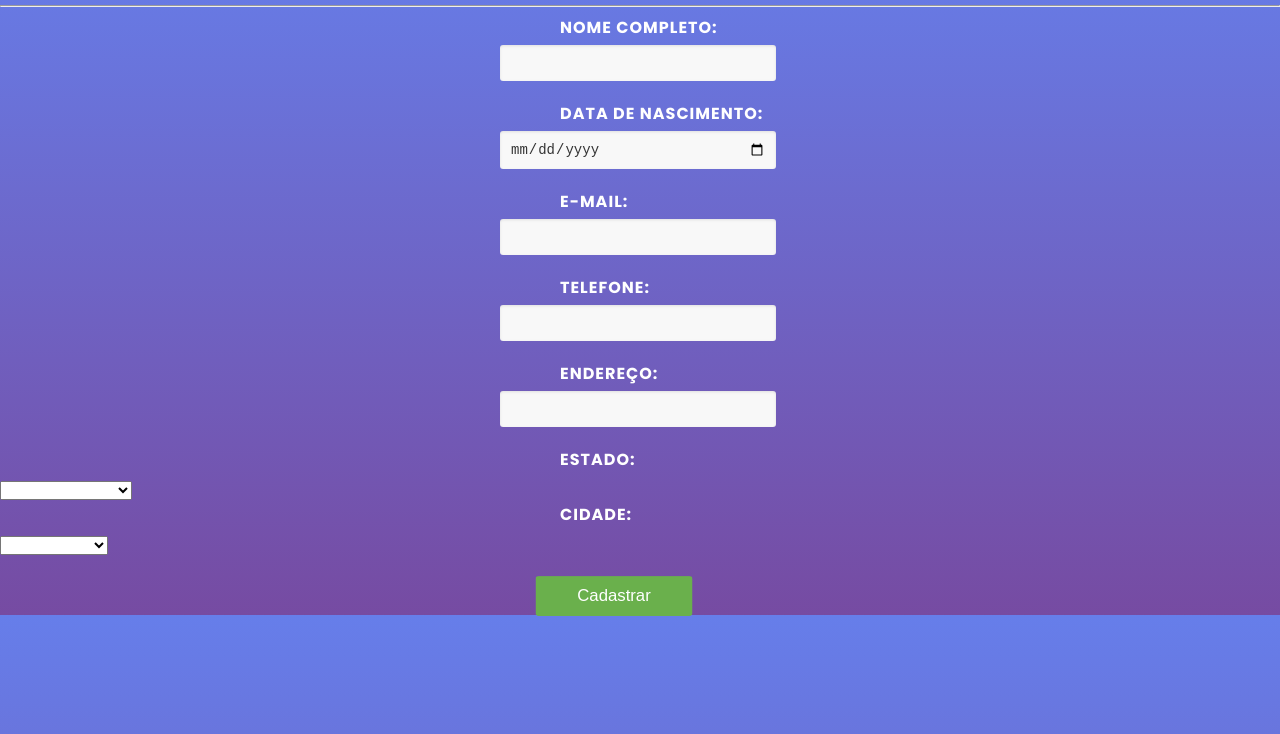
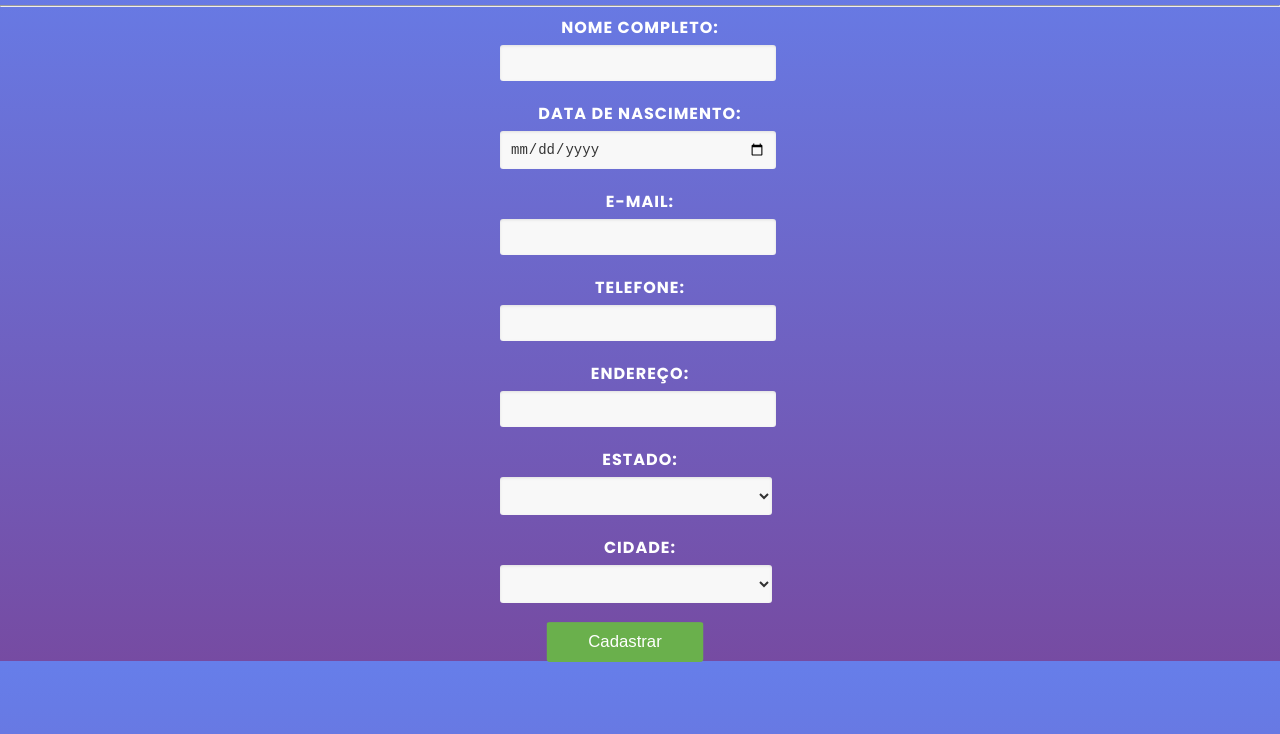
Before and after one commit to dorffCaq/formul-rios, a plain HTML site: page cad-pessoa.html in a window 1280 px wide. Shown: the part 66-800 px from the top of the page. Drawn offline with Linux system fonts and the light colour scheme.

Commit message:
atualização

```diff
--- a/cad-pessoa.html
+++ b/cad-pessoa.html
@@ -35,9 +35,9 @@
           <input type="text" id="endereco" name="endereco" required>
         </div>
 
-        <div id="estado""form-group">
+        <div id="estado" class="form-group">
           <label for="estado">Estado:</label>
-          <select name="" id="">
+          <select name="" id="Estado">
             <option value=""></option>
             <option value="">Rio Grande do Sul</option>
             <option value="">Santa Catarina</option>
@@ -48,7 +48,7 @@
           </select>
         </div>
 
-        <div class="form-group">
+        <div id="cidade" class="form-group">
           <label for="cidade">Cidade:</label>
           <select name="" id="">
             <option value=""></option>
--- a/style.css
+++ b/style.css
@@ -5,6 +5,20 @@ body {
 margin: 0;
   padding: 0;
   background-image: linear-gradient(to bottom, #667eea, #764ba2);
+}
+body select{
+  margin-left: 500px;
+  font-family:  'Poppins', Arial, sans-serif;
+  width: 272px;
+  padding: 8px;
+  border-radius: 3px;
+  border: none;
+  font-size: 14px;
+  color: #333333;
+  background-color: #f8f8f8;
+  box-shadow: inset 0 1px 3px rgba(0, 0, 0, 0.1);
+  transition: background-color 0.3s ease;
+
 }
 .container {
   max-width: 400px;
@@ -14,7 +28,7 @@ margin: 0;
   border-radius: 5px;
   box-shadow: 0 2px 5px rgba(0, 0, 0, 0.1);
   animation: slide-in 0.5s ease;
-  margin-left: 550px;
+  text-align: center;
 }
 h1 {
   text-align: center;
@@ -23,7 +37,7 @@ h1 {
   margin-bottom: 20px;
   text-shadow: 2px 2px 4px rgba(0, 0, 0, 0.3);
   animation: fade-in 0.5s ease;
-  margin-left: 550px;
+  text-align: center;
 }
 .form-group {
   margin-bottom: 20px;
@@ -36,7 +50,7 @@ label {
   font-size: 16px;
   text-transform: uppercase;
   letter-spacing: 1px;
-  margin-left: 560px;
+  text-align: center;
 }
   input[type="text"],
   input[type="date"],
@@ -74,7 +88,7 @@ label {
   cursor: pointer;
   transition: background-color 0.3s ease;
   animation: pulse 1.5s infinite;
-  margin-left: 539px;
+  margin-left: 550px;
 }
 button[type="submit"]:hover {
   background-color: #5a9440;
```
